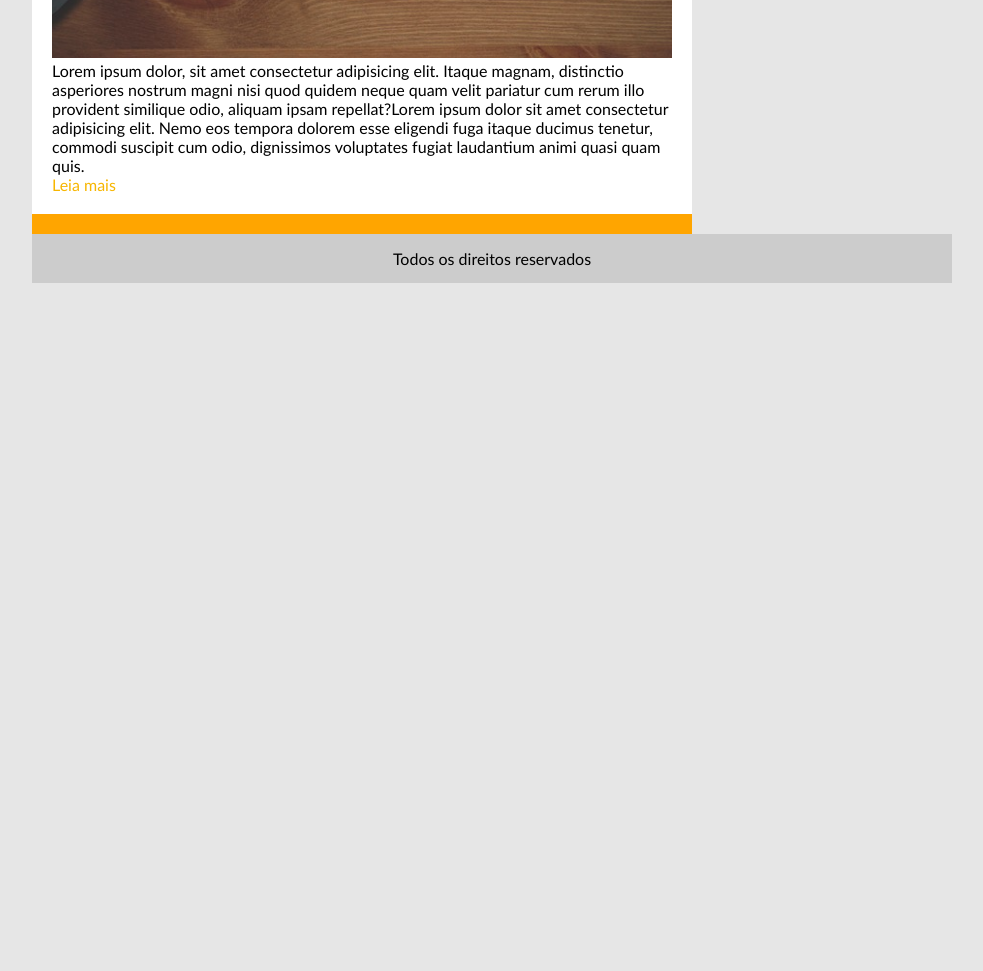
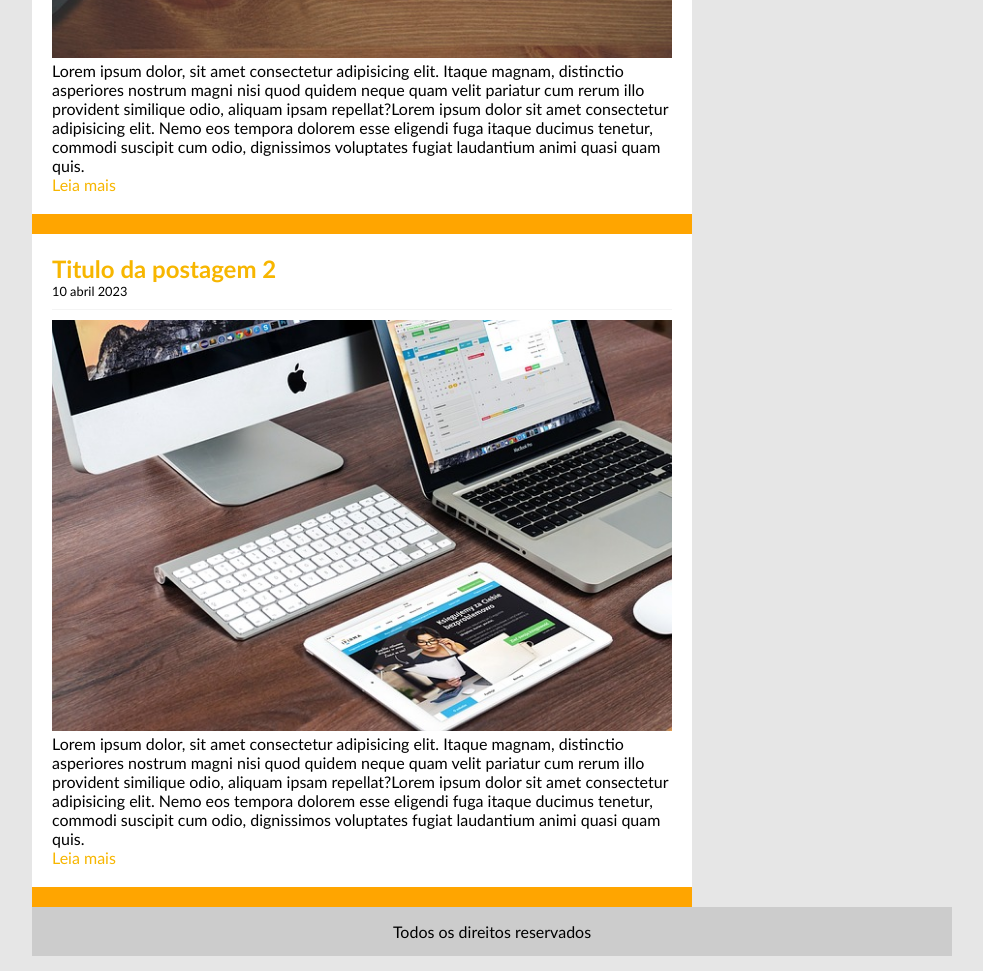
Before and after one commit to lbanezz/Projeto3-TecBlog, a plain HTML site: page index.html in a window 1280 px wide. Shown: the part 592-1563 px from the top of the page, without its empty margins (148-1131 px from the left). Before the commit the page ends 890 px from the top, so only its background shows below. Drawn offline with Linux system fonts and the light colour scheme.

Commit message:
Postagem 2

```diff
--- a/index.html
+++ b/index.html
@@ -34,6 +34,20 @@
                     </p>
                     <a href="">Leia mais</a>
                 </div> <!-- fechamento da postagem-->
+
+                <!-- abertura da postagem-->
+                <div class="postagem">
+                    <h2>Titulo da postagem 2</h2>
+                    <span class="data-postagem">10 abril 2023</span>
+                    <img width="620px" src="img/imagem2.jpg" alt="">
+                    <p>
+                        Lorem ipsum dolor, sit amet consectetur adipisicing elit. Itaque magnam, distinctio asperiores nostrum magni nisi quod quidem neque quam velit pariatur cum rerum illo provident similique odio, aliquam ipsam repellat?Lorem ipsum dolor sit amet consectetur adipisicing elit. Nemo eos tempora dolorem esse eligendi fuga itaque ducimus tenetur, commodi suscipit cum odio, dignissimos voluptates fugiat laudantium animi quasi quam quis.
+                    </p>
+                    <a href="">Leia mais</a>
+                </div> <!-- fechamento da postagem-->
+
+
+
             </div>
             <div id="area-lateral">
                 Area lateral
```
